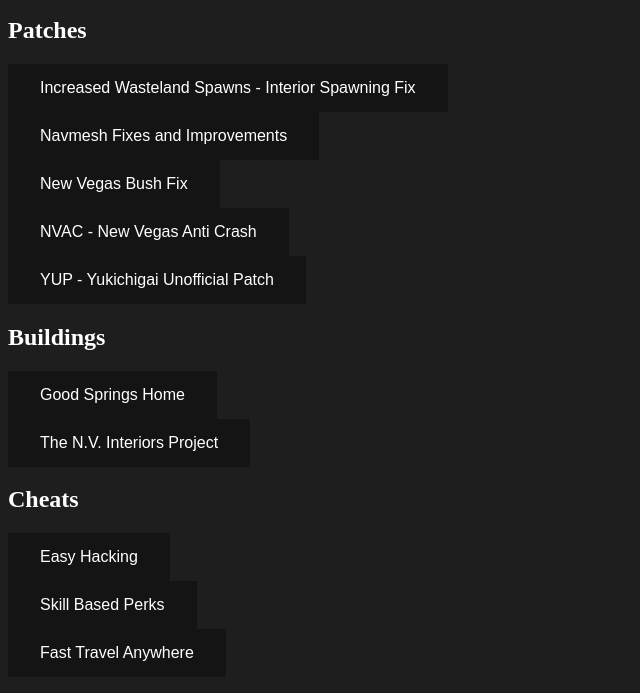
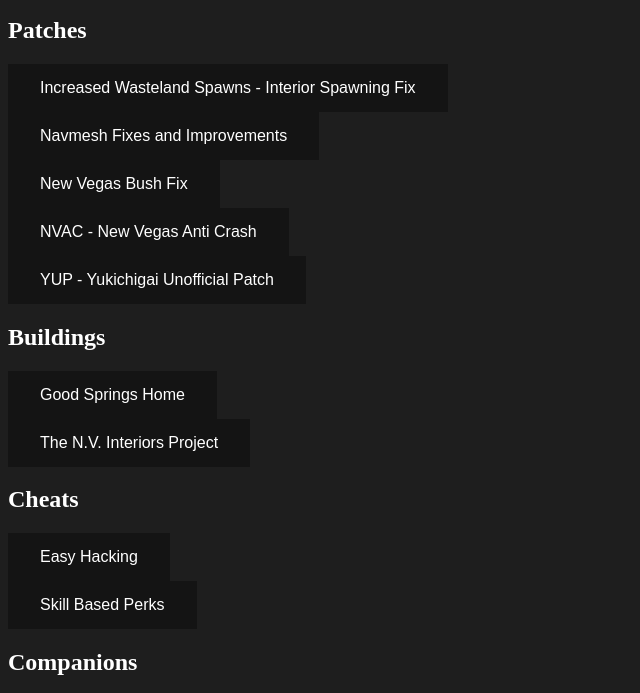
Before and after one commit to valkyrienyanko/FalloutNewVegasModpacks, a website: page public/index.html in a window 1280 px wide. Shown: the part 101-794 px from the top of the page, without its empty margins (0-640 px from the left). Drawn offline with nearby package versions, Linux system fonts and the light colour scheme.

Commit message:
Removed Fast Travel Anywhere as it dosent work

```diff
--- a/public/index.html
+++ b/public/index.html
@@ -36,7 +36,6 @@
 	<ul>
 		<li><button onclick='mod(34829)'>Easy Hacking</button></li>
 		<li><button onclick='mod(35043)'>Skill Based Perks</button></li>
-		<li><button onclick='mod(36954)'>Fast Travel Anywhere</button></li>
 	</ul>
 
 	<h2>Companions</h2>
```
